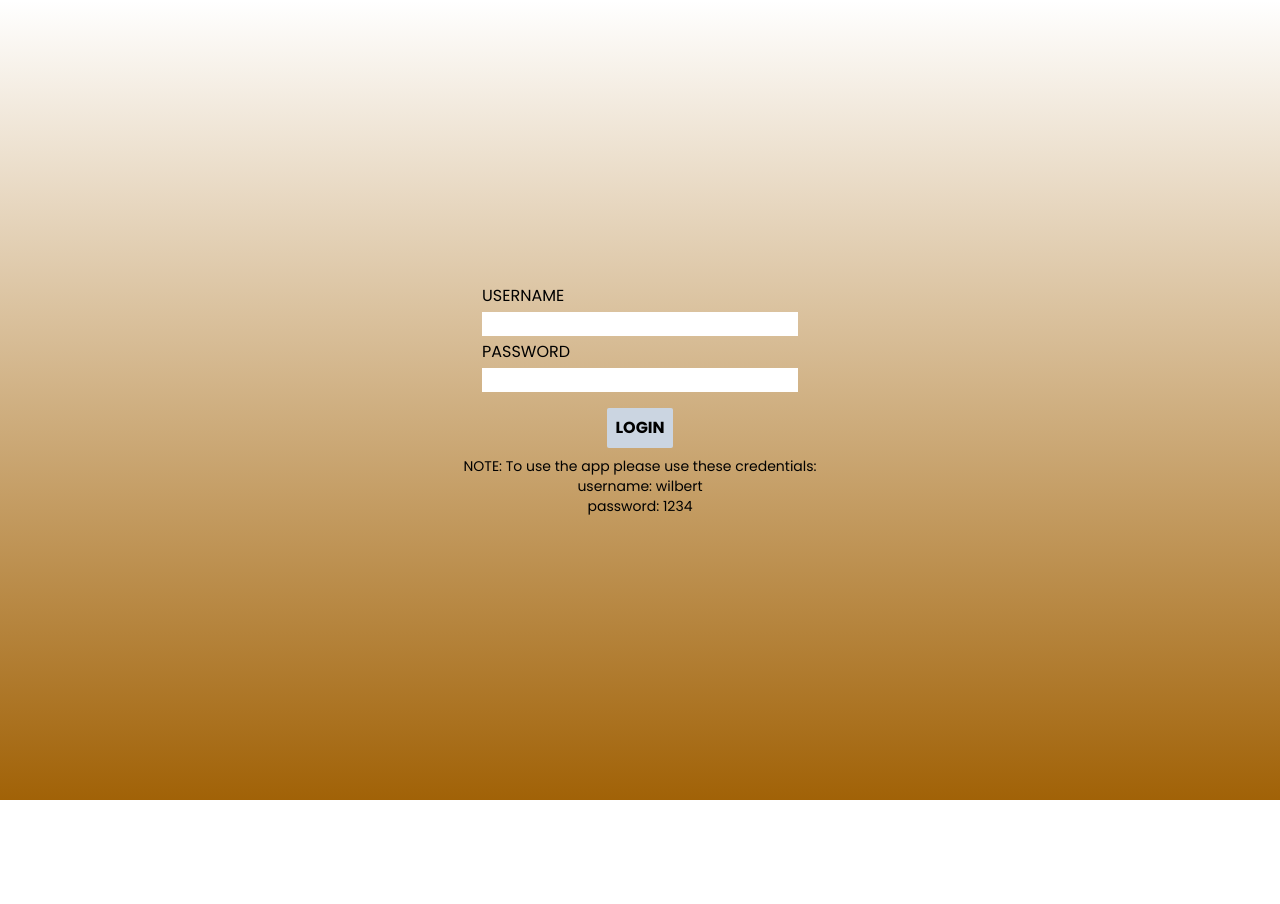
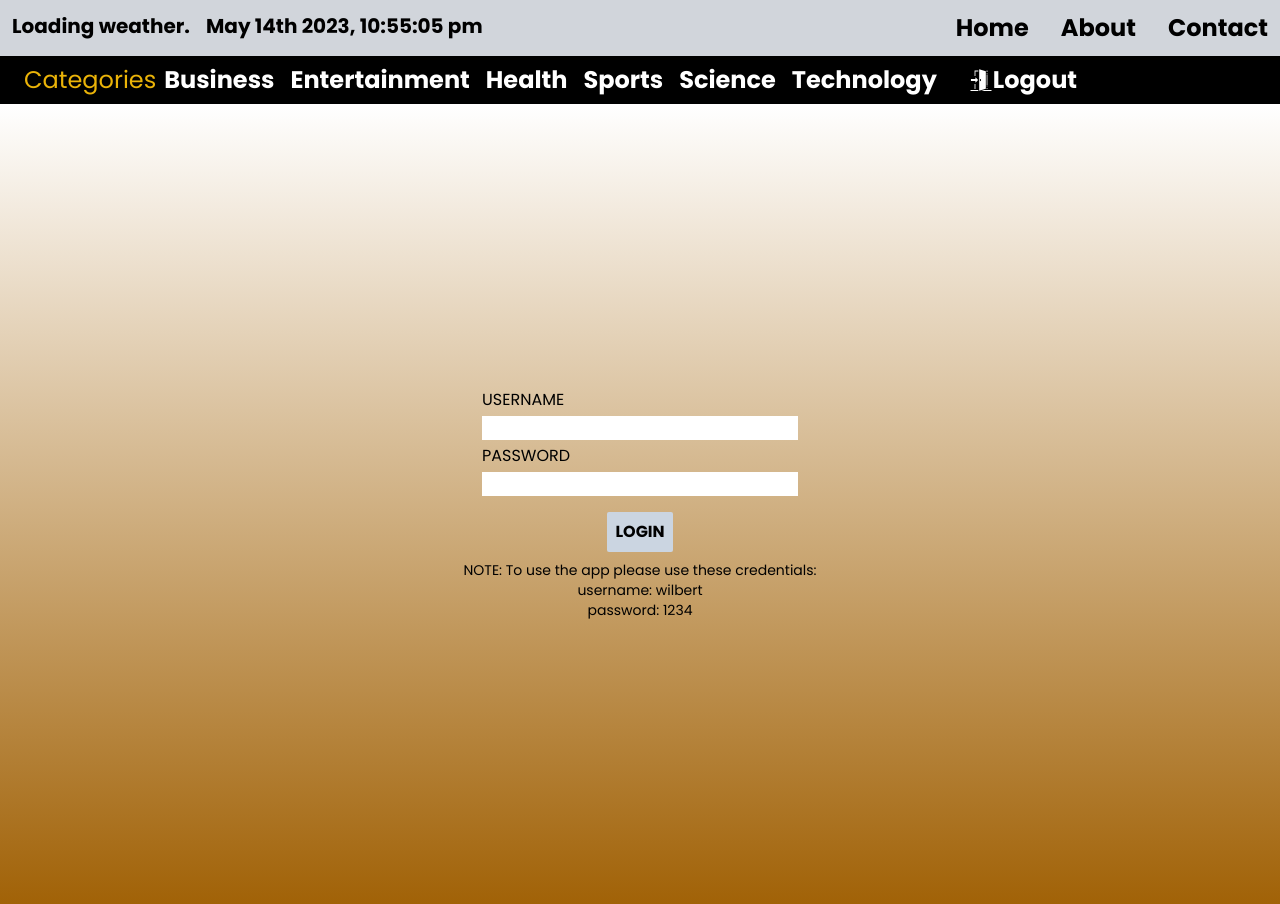
Before and after one commit to wfrotj/BreakingNews, a React (Vite) app: page /login in a window 1280 px wide. Before the commit the page ends 800 px from the top, so only its background shows below. Built offline with nearby package versions, Linux system fonts and the light colour scheme; no server answers.

Commit message:
fixing the bugs

```diff
--- a/src/App.jsx
+++ b/src/App.jsx
@@ -15,8 +15,6 @@ import Science from "./components/Science";
 import Technology from "./components/Technology";
 import RegisterForm from "./pages/RegisterForm";
 function App() {
-  const [username, setUsername] = useState("");
-  const [password, setPassword] = useState("");
   const [user, setUser] = useState(null);
   const navigate = useNavigate();
 
@@ -30,28 +28,18 @@ function App() {
     }
   }, []);
 
-  useEffect(() => {
-    if (user) {
-      navigate("/");
-    }
-  }, []);
+  // useEffect(() => {
+  //   if (user) {
+  //     navigate("/home");
+  //   }
+  // }, [user, navigate]);
+
   return (
     <div>
-      {user === null ? (
-        <>
-          <Login
-            setPassword={setPassword}
-            password={password}
-            username={username}
-            setUsername={setUsername}
-            setUser={setUser}
-            user={user}
-          />
-        </>
-      ) : (
-        <>
       <Navbar setUser={setUser} />
-          {<HeroContent setUser={setUser} user={user} />}
+      <HeroContent setUser={setUser} user={user} />
+
+      {user ? (
         <Routes>
           <Route path="/" element={<Home />} />
           <Route path="/about" element={<About />} />
@@ -63,7 +51,8 @@ function App() {
           <Route path="/sports" element={<Sports />} />
           <Route path="/technology" element={<Technology />} />
         </Routes>
-        </>
+      ) : (
+        <Login setUser={setUser} />
       )}
     </div>
   );
--- a/src/components/HeroContent.jsx
+++ b/src/components/HeroContent.jsx
@@ -145,12 +145,13 @@ function HeroContent({ user, setUser }) {
           Technology
         </Link>
       </div>
-      <div className="laptop:flex tablet:flex tablet:bg-black tablet:items-center tablet:font-semibold laptop:justify-between mobile:hidden">
+      <button className="laptop:flex tablet:flex tablet:bg-black tablet:items-center tablet:font-semibold laptop:justify-between mobile:hidden">
         <GiExitDoor
           onClick={handleLogout}
           className="text-white font-bold text-2xl ml-6"
-        />
-      </div>
+        />{" "}
+        <span className="text-white">Logout</span>
+      </button>
     </div>
   );
 }
--- a/src/pages/Login.jsx
+++ b/src/pages/Login.jsx
@@ -2,7 +2,10 @@ import React, { useEffect, useState } from "react";
 import loginService from "../services/loginService";
 import userService from "../services/userService";
 
-function Login({ username, setUsername, password, setPassword, setUser }) {
+function Login({ setUser }) {
+  const [username, setUsername] = useState("");
+  const [password, setPassword] = useState("");
+
   const handleLogin = (e) => {
     e.preventDefault();
 
--- a/src/services/loginService.js
+++ b/src/services/loginService.js
@@ -2,8 +2,9 @@ import axios from "axios";
 
 const baseUrl = "https://news-headlines.onrender.com/login";
 
-function login(credentials) {
-  return axios.post(baseUrl, credentials).then((res) => res.data);
+async function login(credentials) {
+  const response = await axios.post(baseUrl, credentials);
+  return response.data;
 }
 
 export default {
```
Lines whose indentation alone changed are shown as unchanged.
